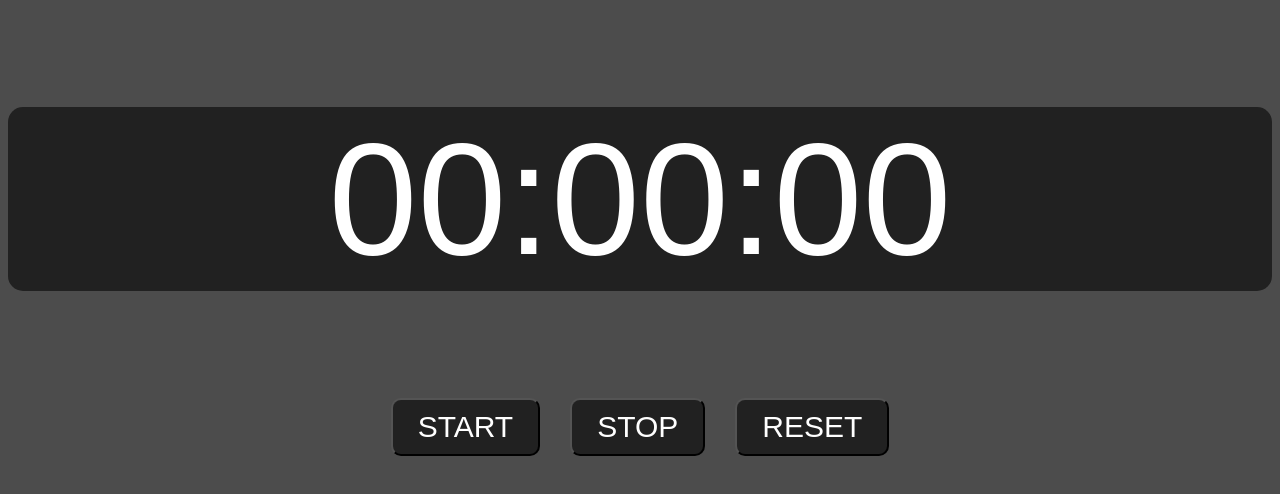
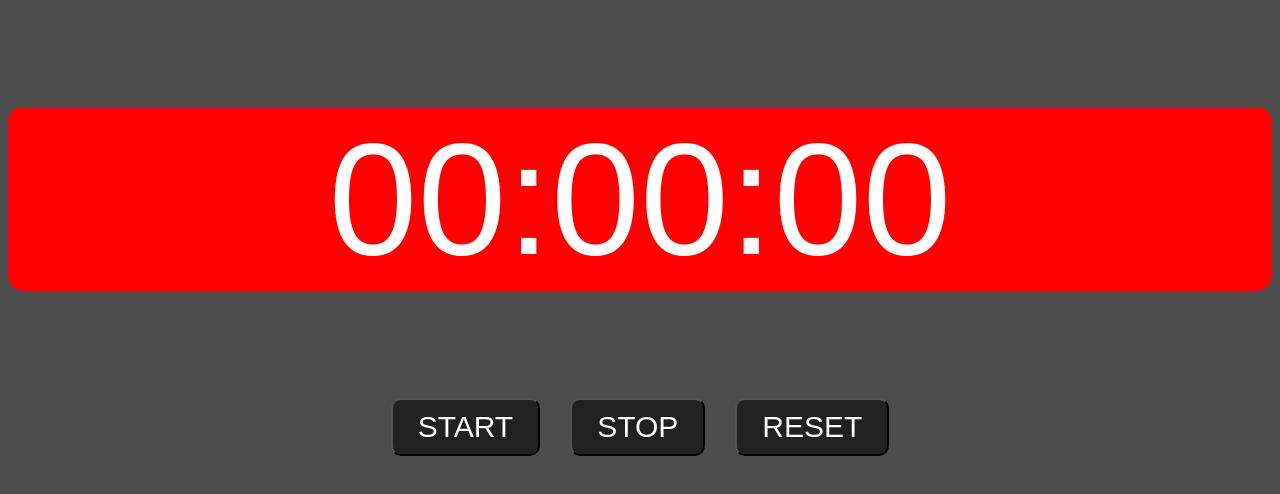
Before and after one commit to itsantu/Stopwatch, a plain HTML site: page index.html in a window 1280 px wide. Drawn offline with Linux system fonts and the light colour scheme; a web font is replaced by a local one.

Commit message:
Changed Background color

```diff
--- a/index.html
+++ b/index.html
@@ -10,7 +10,7 @@
             font-family: "Cute Font", sans-serif;
             font-size: 160px;
             font-weight: 500;
-            background-color: #212121;
+            background-color: red;
             color: white;
             border-radius: 15px;
         }
```
